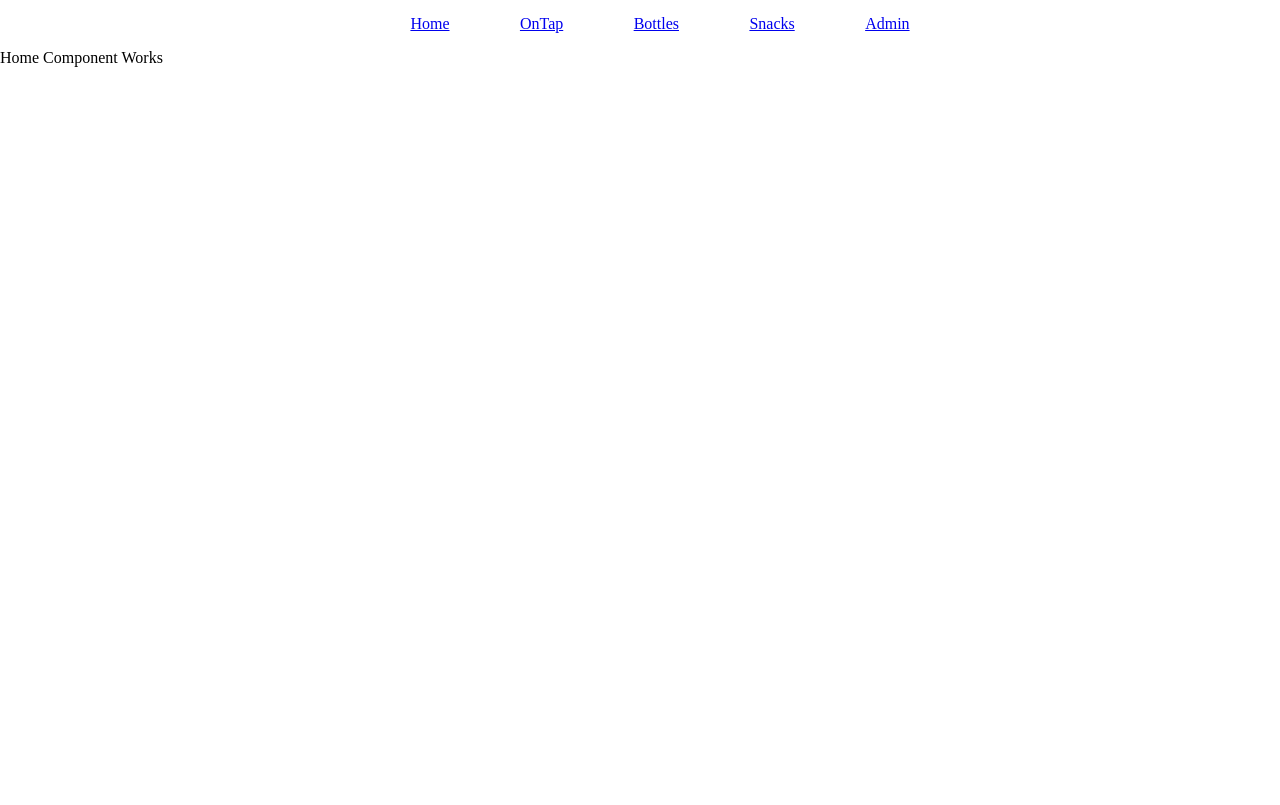
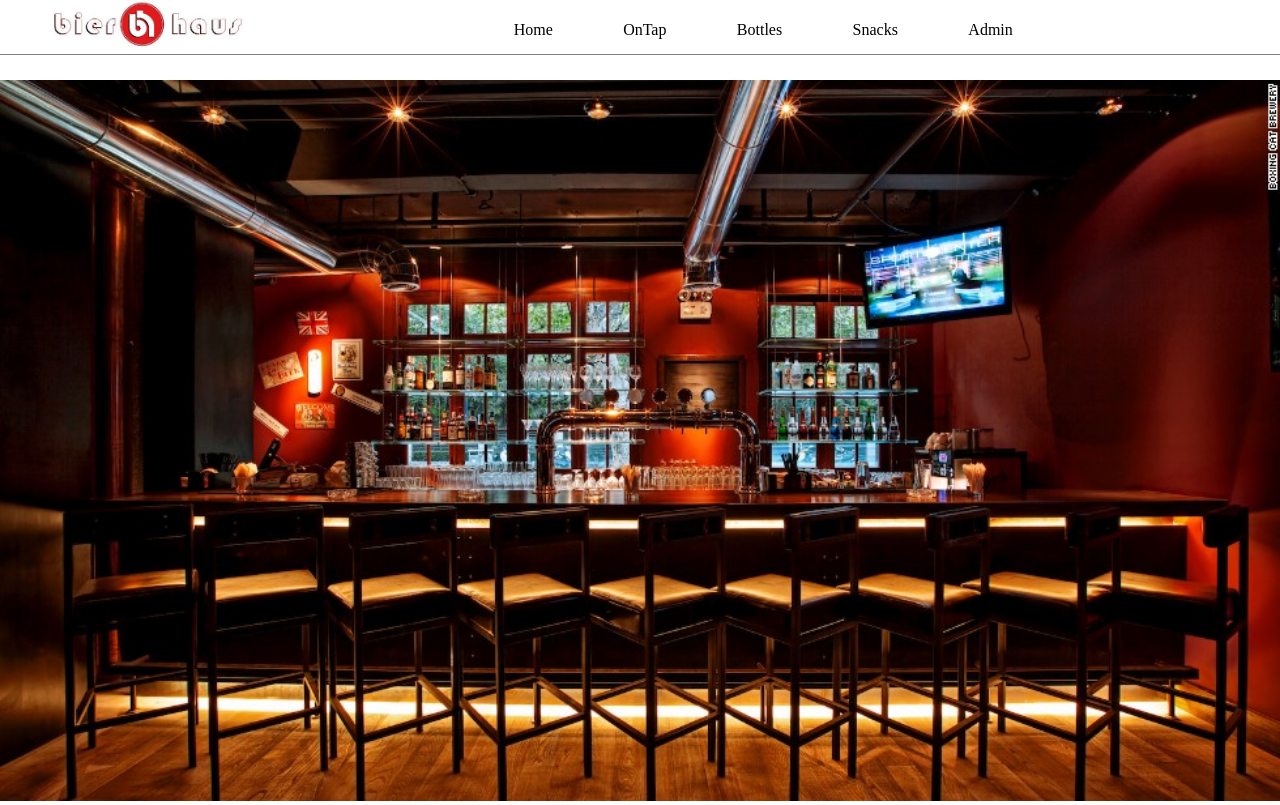
Before and after one commit to mckjoe/Bier-Me, a React app: page / in a window 1280 px wide. Built offline with nearby package versions, Linux system fonts and the light colour scheme.

Commit message:
add navbar to app component

```diff
--- a/src/components/App.jsx
+++ b/src/components/App.jsx
@@ -1,6 +1,7 @@
 import React from 'react';
 import { Switch, Route } from 'react-router-dom';
 import Error404 from './Error404';
+import Navbar from './Navbar';
 import Home from './Home';
 import Admin from './Admin';
 import OnTap from './OnTap';
@@ -26,13 +27,7 @@ function App(){
           margin: 15px auto 0;
         }
       `}</style>
-      <ul className="nav-links">
-        <Link to="/"><li>Home</li></Link>
-        <Link to="/OnTap"><li>OnTap</li></Link>
-        <Link to="/bottles"><li>Bottles</li></Link>
-        <Link to="/snacks"><li>Snacks</li></Link>
-        <Link to="/admin"><li>Admin</li></Link>
-      </ul>
+      <Navbar />
       <Switch>
         <Route exact path='/' component={Home} />
         <Route path='/OnTap' component={OnTap} />
--- a/src/components/Home.jsx
+++ b/src/components/Home.jsx
@@ -1,12 +1,18 @@
 import React from 'react';
-
+import masthead from '../assets/images/home-page-banner.jpg';
 function Home() {
   return (
     <div>
       <style jsx>{`
-
+        .home-banner {
+          width: 100%;
+          min-width: 300px;
+          margin-top: 25px;
+        }
       `}</style>
-      <p>Home Component Works</p>
+      <div>
+        <img className="home-banner" src={masthead}/>
+      </div>
     </div>
 
   );
--- /dev/null
+++ b/src/components/Navbar.jsx
@@ -0,0 +1,53 @@
+import React from 'react'
+import { Link } from 'react-router-dom';
+import logo from '../assets/images/nav-logo.jpeg';
+
+function Navbar() {
+  return(
+    <div>
+      <style jsx>{`
+        .flexed {
+          display: flex;
+          justify-content: space-between;
+          align-items: center;
+          border-bottom: 1px solid gray;
+        }
+        .nav-bar {
+          display: flex;
+          width: 50%;
+          list-style: none;
+          justify-content: space-evenly;
+          margin: 15px auto 0;
+          padding-bottom: 10px;
+          padding-left: 0;
+        }
+        .logo {
+          height: 50px;
+          margin-left: 50px;
+        }
+        @media (max-width:600px) {
+          .flexed {
+            flex-direction: column;
+          }
+          .logo {
+            display: block;
+            margin: 0 auto;
+          }
+        }
+      `}</style>
+      <div className="flexed">
+        <div>
+          <img className="logo" src={logo}/>
+        </div>
+        <ul className="nav-bar">
+          <Link style={{color: 'black', textDecoration: 'none'}}to="/"><li>Home</li></Link>
+          <Link style={{color: 'black', textDecoration: 'none'}} to="/OnTap"><li>OnTap</li></Link>
+          <Link style={{color: 'black', textDecoration: 'none'}} to="/bottles"><li>Bottles</li></Link>
+          <Link style={{color: 'black', textDecoration: 'none'}} to="/snacks"><li>Snacks</li></Link>
+          <Link style={{color: 'black',textDecoration: 'none'}} to="/admin"><li>Admin</li></Link>
+        </ul>
+      </div>
+    </div>
+  );
+}
+export default Navbar;
```
Also changed, not shown: src/assets/images/nav-logo.jpeg (added).
